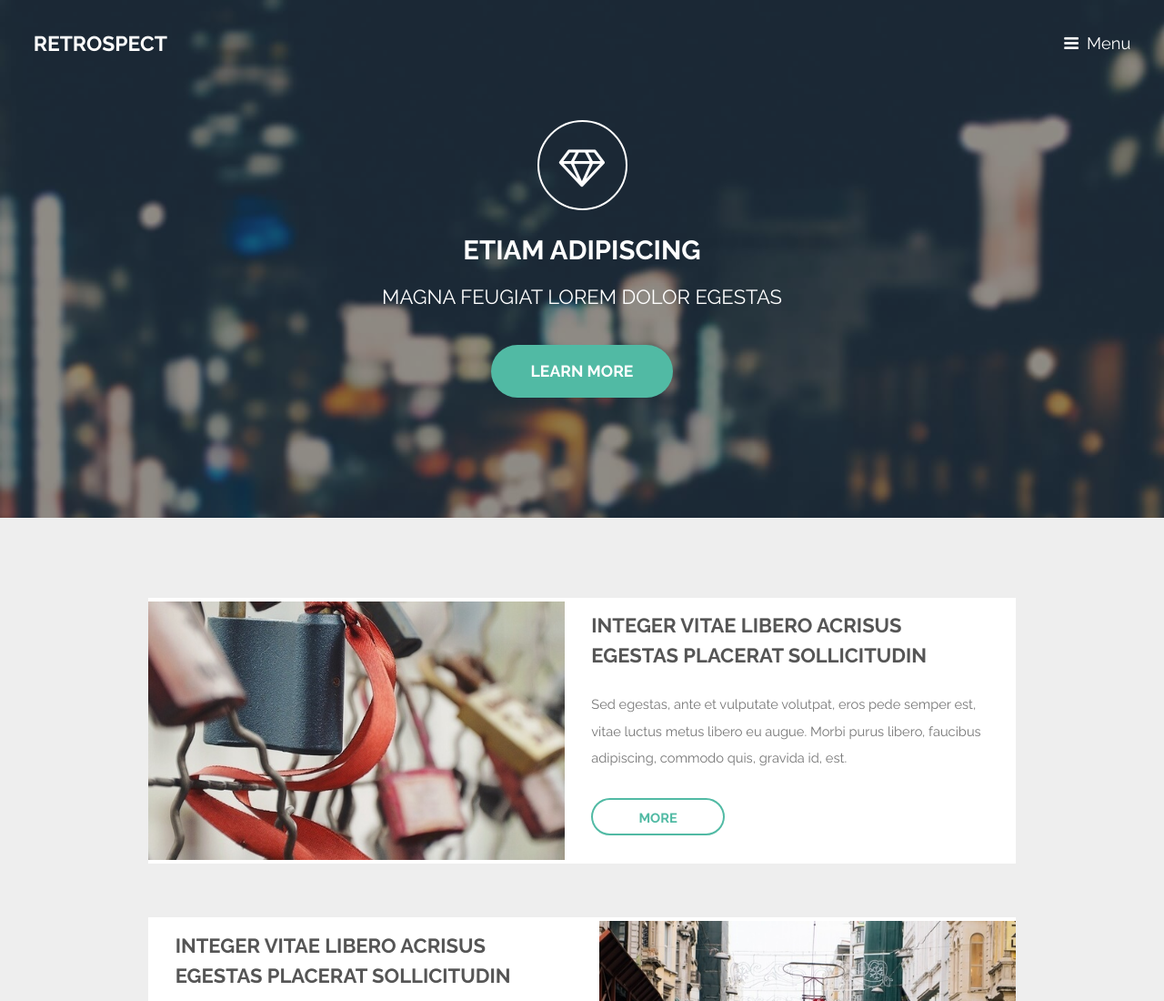
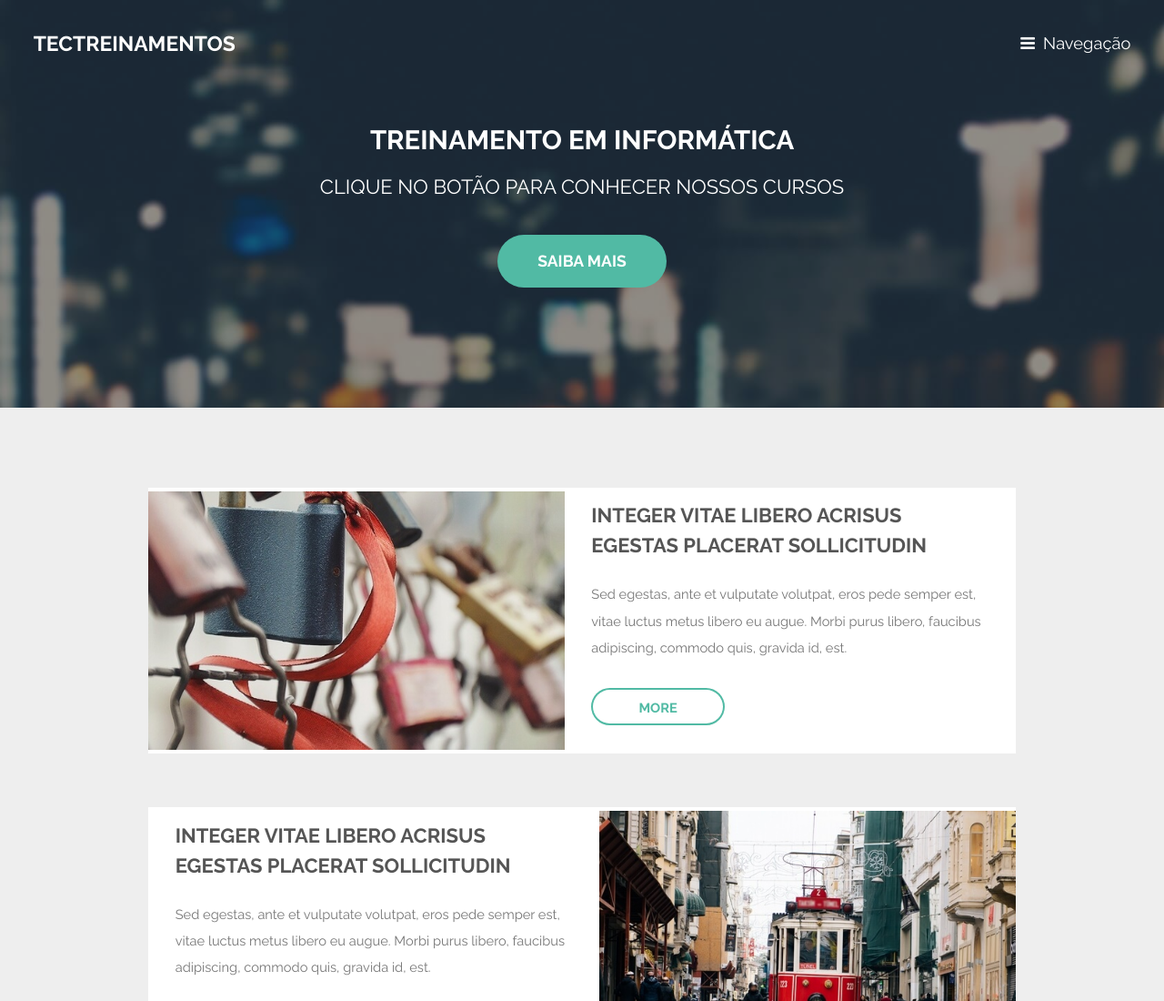
Before and after one commit to jpvieirah/bootstrap, a plain HTML site: page index.html in a window 1280 px wide. Shown: the top 1100 px of the page at 91% size. Drawn offline with Linux system fonts and the light colour scheme.

Commit message:
Topo do Site com Base em Modelo

```diff
--- a/index.html
+++ b/index.html
@@ -1,7 +1,7 @@
 <!DOCTYPE HTML>
 <html>
 	<head>
-		<title>Retrospect by TEMPLATED</title>
+		<title>TECTREINAMENTOS</title>
 		<meta charset="utf-8" />
 		<meta name="viewport" content="width=device-width, initial-scale=1" />
 		<!--[if lte IE 8]><script src="assets/js/ie/html5shiv.js"></script><![endif]-->
@@ -13,26 +13,26 @@
 
 		<!-- Header -->
 			<header id="header" class="alt">
-				<h1><a href="index.html">Retrospect</a></h1>
-				<a href="#nav">Menu</a>
+				<h1><a href="index.html">TECTREINAMENTOS</a></h1>
+				<a href="#nav">Navegação</a>
 			</header>
 
 		<!-- Nav -->
 			<nav id="nav">
 				<ul class="links">
-					<li><a href="index.html">Home</a></li>
-					<li><a href="generic.html">Generic</a></li>
-					<li><a href="elements.html">Elements</a></li>
+					<li><a href="index.html">Início</a></li>
+					<li><a href="generic.html">Professor</a></li>
+					<li><a href="elements.html">Blogs</a></li>
 				</ul>
 			</nav>
 
 		<!-- Banner -->
 			<section id="banner">
-				<i class="icon fa-diamond"></i>
-				<h2>Etiam adipiscing</h2>
-				<p>Magna feugiat lorem dolor egestas</p>
+
+				<h2>Treinamento em informática</h2>
+				<p>Clique no botão para conhecer nossos cursos</p>
 				<ul class="actions">
-					<li><a href="#" class="button big special">Learn More</a></li>
+					<li><a href="#" class="button big special">Saiba Mais</a></li>
 				</ul>
 			</section>
 
```
